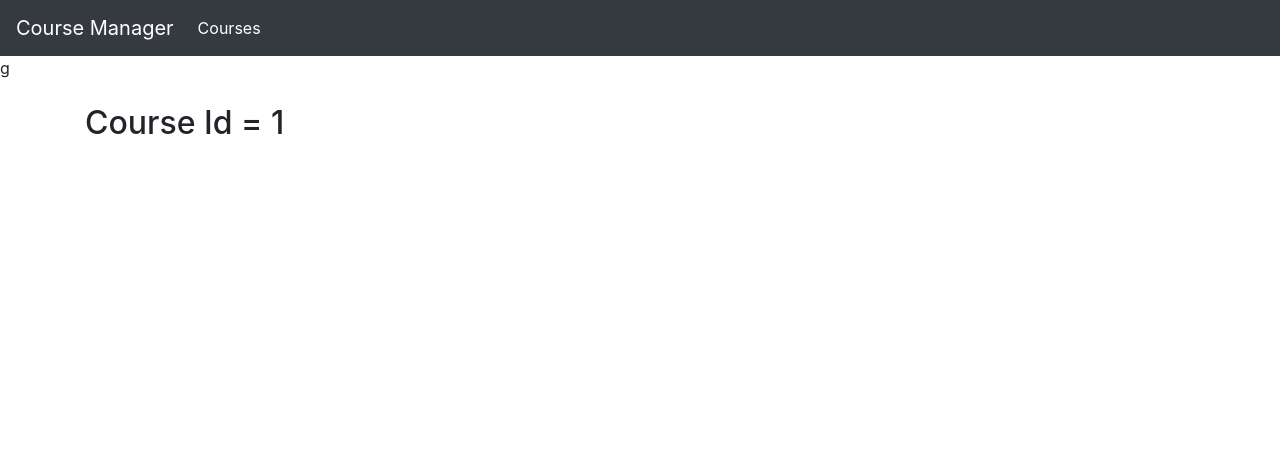
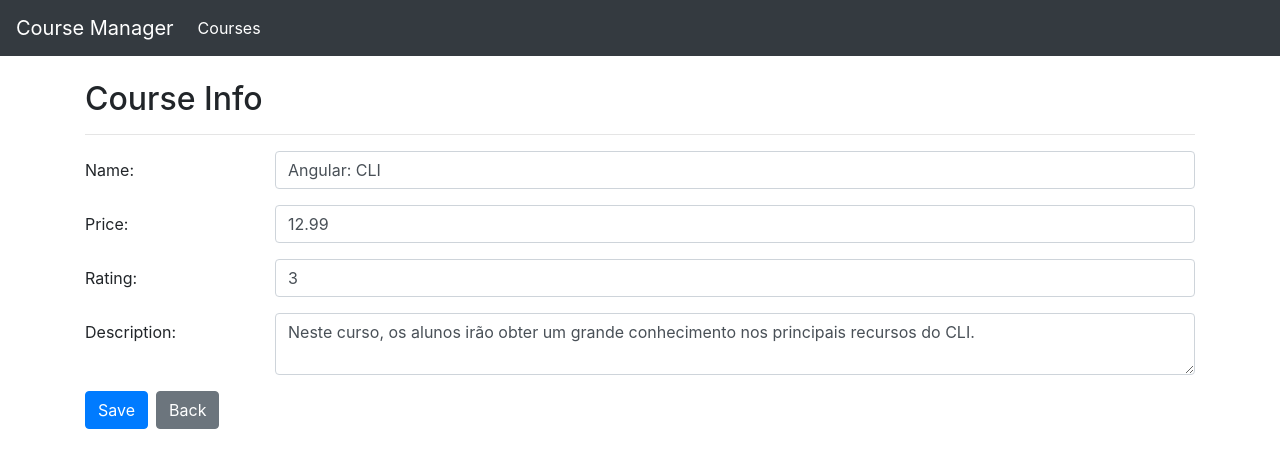
Before and after one commit to VictorMachado38/angular-Study, an Angular app in the folder curse-manager/: page /courses/info/1 in a window 1280 px wide. Shown: the top 468 px of the page. Built offline with nearby package versions, Linux system fonts and the light colour scheme.

Commit message:
implemented the corseForm with button

```diff
--- a/curse-manager/src/app/courses/course-info.component.html
+++ b/curse-manager/src/app/courses/course-info.component.html
@@ -1 +1,53 @@
-<h2>Course Id = {{ courseId }}</h2>
+<h2>Course Info</h2>
+
+<hr/>
+
+<form #courseForm="ngForm">
+
+    <div class="form-group row">
+        <label class="col-sm-2 col-form-label">Name:</label>
+            <div class="col-sm-10">
+                <input [(ngModel)]="course.name" required name="name" #courseName="ngModel" [ngClass]= "{'is-invalid': courseName.invalid}" class="form-control">
+                <div class="invalid-feedback">
+                    <span>Couse name is required</span>
+                </div>
+             </div>
+    </div>
+
+    <div class="form-group row">
+        <label class="col-sm-2 col-form-label">Price:</label>
+            <div class="col-sm-10">
+                <input [(ngModel)]="course.price" required name="price" #coursePrice="ngModel" type="number" [ngClass]= "{'is-invalid': coursePrice.invalid}" class="form-control">
+                <div class="invalid-feedback">
+                    <span>Couse R$ 💰💸🤑💳 price is required</span>
+                </div>
+             </div>
+    </div>
+
+    <div class="form-group row">
+        <label class="col-sm-2 col-form-label">Rating:</label>
+            <div class="col-sm-10">
+                <input [(ngModel)]="course.rating" required name="rating" #courseRating="ngModel" type="number" [ngClass]= "{'is-invalid': courseRating.invalid}" class="form-control">
+                <div class="invalid-feedback">
+                    <span>Couse ⭐⭐⭐⭐⭐ rating is required</span>
+                </div>
+             </div>
+    </div>
+
+    <div class="form-group row">
+        <label class="col-sm-2 col-form-label">Description:</label>
+            <div class="col-sm-10">
+               <textarea [(ngModel)]="course.description" required name="description" #courseDescription="ngModel" [ngClass]= "{'is-invalid': courseDescription.invalid}" class="form-control"></textarea>
+
+                <div class="invalid-feedback">
+                    <span>❗ The couse description is more than mandatory😠 ❗</span>
+                </div>
+             </div>
+    </div>
+
+    <button [disabled]="courseForm.invalid" type="button" class="btn btn-primary mr-2">Save</button>
+    <button type="button" class="btn btn-secondary">Back</button>
+
+
+
+</form>
--- a/curse-manager/src/app/courses/course-info.component.ts
+++ b/curse-manager/src/app/courses/course-info.component.ts
@@ -1,5 +1,7 @@
 import { Component, OnInit } from "@angular/core";
 import { ActivatedRoute } from "@angular/router";
+import { Course } from "./course";
+import { CourseService } from "./course.service"
 
 
 @Component({
@@ -7,15 +9,13 @@ import { ActivatedRoute } from "@angular/router";
 })
 export class CourseInfoComponent implements OnInit {
 
-    courseId: number;
+    course: Course;
 
-    constructor(private activatedRoute: ActivatedRoute){}
+    constructor(private activatedRoute: ActivatedRoute, private courseService: CourseService){}
 
     ngOnInit(): void {
 
-        this.courseId = +this.activatedRoute.snapshot.paramMap.get('id');
-
-
+        this.course = this.courseService.retrieveById(+this.activatedRoute.snapshot.paramMap.get('id')) ;
 
     }
 
--- a/curse-manager/src/app/courses/course-list.component.ts
+++ b/curse-manager/src/app/courses/course-list.component.ts
@@ -1,7 +1,7 @@
 //import { CursorError } from "@angular/compiler/src/ml_parser/lexer";
 import { Component, OnInit } from "@angular/core";
 import { Course } from './course'
-import { CourseServise } from "./course.service";
+import { CourseService } from "./course.service";
 
 @Component({
     //selector: 'app-course-list', está sendo feito por rota agora
@@ -21,7 +21,7 @@ export class CourseListComponent implements OnInit{
     _filterBy: string;
 
     //esse contrutor vai la no "star.component.css" e cria, depois colocar no ngOnInit
-    constructor(private courseServise: CourseServise) {
+    constructor(private courseServise: CourseService) {
 
         }
 
--- a/curse-manager/src/app/courses/course.service.ts
+++ b/curse-manager/src/app/courses/course.service.ts
@@ -6,11 +6,19 @@ import {Course} from './course';
 })
 
 
-export class CourseServise{
+export class CourseService{
 
     retrivrAll(): Course[]{
         return COURSES;
     }
+
+
+    retrieveById(id: number) : Course{
+
+        //isso vai procurar o curso que o ID seja igual, quando achar retorna o valor.
+        return COURSES.find((courseItereator: Course) => courseItereator.id === id);
+    }
+
 
 }
 
--- a/curse-manager/src/app/nav-bar/nav-bar.component.html
+++ b/curse-manager/src/app/nav-bar/nav-bar.component.html
@@ -14,4 +14,4 @@
             </li>
         </ul>
     </div>
-</nav> g
+</nav>
```
